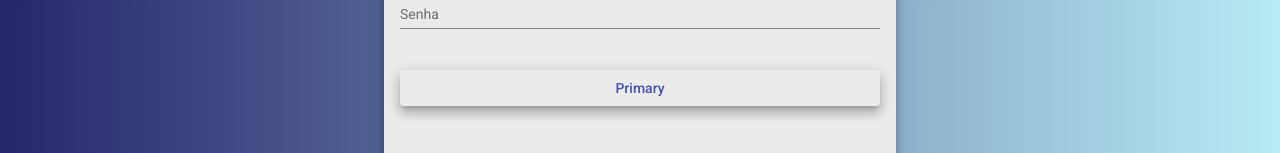
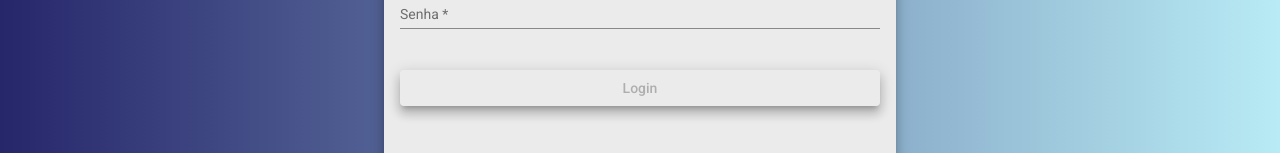
Before and after one commit to MateusSilvaPereira/helpdesk-front, an Angular app: page /login in a window 1280 px wide. Shown: the part 503-656 px from the top of the page. Built offline with nearby package versions, Linux system fonts and the light colour scheme.

Commit message:
Validacao de Formulario para Login

```diff
--- a/src/app/components/login/login.component.html
+++ b/src/app/components/login/login.component.html
@@ -4,15 +4,17 @@
     <img src="assets/img/login-image.svg" alt="Hep Desk - Dev MSP">
     <mat-form-field class="full-width">
       <mat-label>E-mail</mat-label>
-      <input type="email" matInput placeholder="Ex. fulano@gmail.com">
+      <input  [formControl]="email" required [(ngModel)] = "creds.email" name="email"
+      type="email" matInput placeholder="Ex. fulano@gmail.com">
     </mat-form-field>
 
     <mat-form-field class="full-width">
       <mat-label>Senha</mat-label>
-      <input type="password" matInput placeholder="Ex. 13@d">
+      <input [formControl]="senha" required [(ngModel)] = "creds.senha" name="senha"
+      type="password" matInput placeholder="Ex. 13@d">
     </mat-form-field>
 
-    <button class="full-width mat-elevation-z8" mat-button color="primary">Primary</button>
+    <button [disabled]="!validaCampos()" class="full-width mat-elevation-z8" mat-button color="primary">Login</button>
 
   </form>
 </div>
--- a/src/app/components/login/login.component.ts
+++ b/src/app/components/login/login.component.ts
@@ -1,4 +1,6 @@
 import { Component, OnInit } from '@angular/core';
+import { FormControl, Validators } from '@angular/forms';
+import { Credenciais } from 'src/app/models/credenciais';
 
 @Component({
   selector: 'app-login',
@@ -7,9 +9,25 @@
 })
 export class LoginComponent implements OnInit {
 
+  creds: Credenciais = {
+    email: '',
+    senha: ''
+  }
+
+  email = new FormControl(null, Validators.email);
+  senha = new FormControl(null, Validators.minLength(3));
+
   constructor() { }
 
   ngOnInit(): void {
   }
 
+  validaCampos(): boolean {
+    if(this.email.valid && this.senha.valid) {
+        return true;
+    }else{
+      return false;
+    }
+  }
+
 }
--- /dev/null
+++ b/src/app/models/credenciais.ts
@@ -0,0 +1,5 @@
+export interface Credenciais {
+
+    email: string;
+    senha :string;
+}
```
